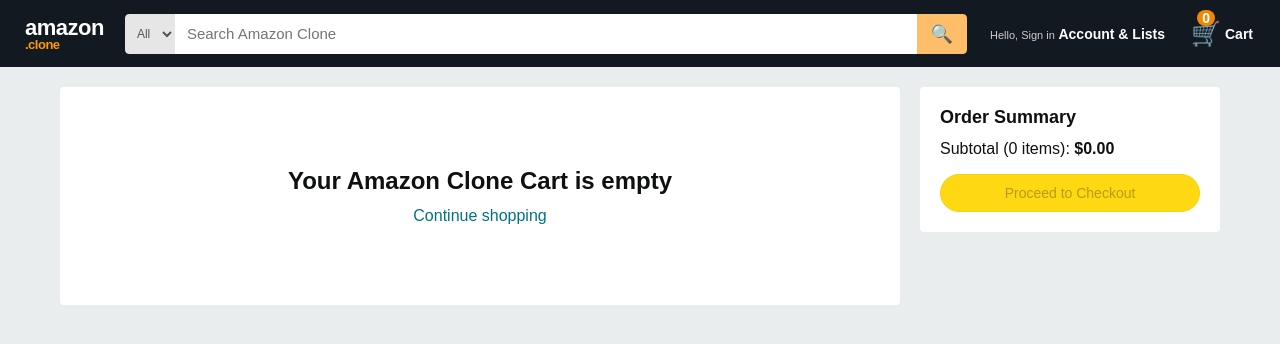
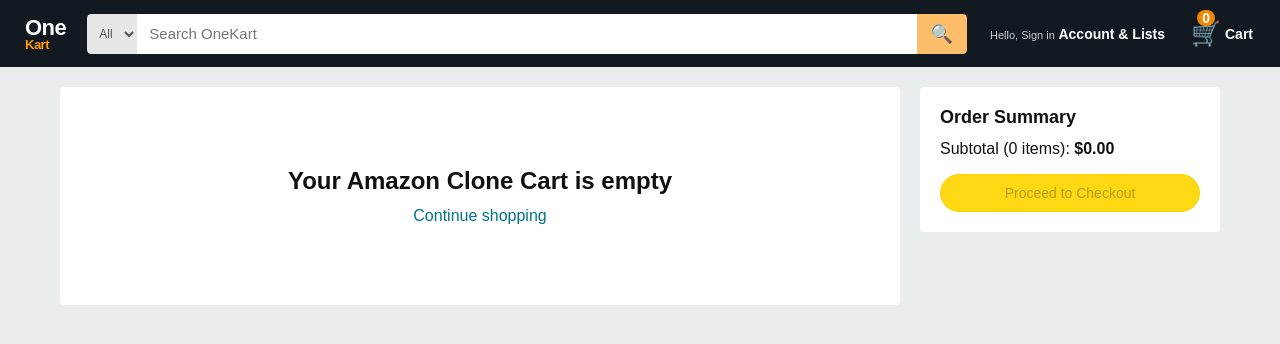
Before and after one commit to tezzract/OneKart-, a plain HTML site: page frontend/cart.html in a window 1280 px wide. Drawn offline with Linux system fonts and the light colour scheme.

Commit message:
Frontend devs

```diff
--- a/frontend/cart.html
+++ b/frontend/cart.html
@@ -11,11 +11,11 @@
   <!-- NAVBAR -->
   <nav class="navbar">
     <a href="index.html" class="navbar-logo">
-      <span>amazon<span class="logo-suffix">.clone</span></span>
+      <span>One<span class="logo-suffix">Kart</span></span>
     </a>
     <form class="navbar-search" id="searchForm">
       <select id="searchCategory"><option value="">All</option></select>
-      <input type="text" id="searchInput" placeholder="Search Amazon Clone">
+      <input type="text" id="searchInput" placeholder="Search OneKart">
       <button type="submit">&#128269;</button>
     </form>
     <div class="navbar-links">
```
Also changed, not shown: frontend/index.html (+2 -2 lines).
